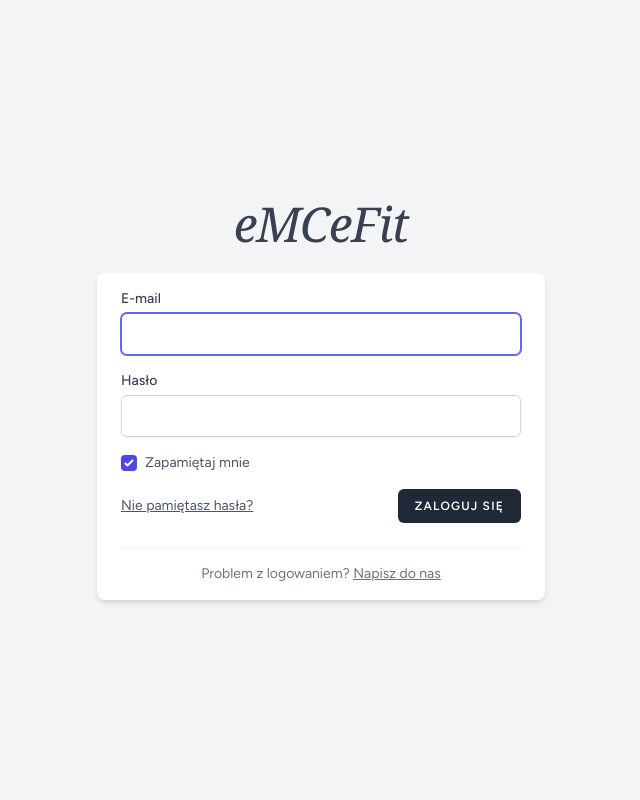
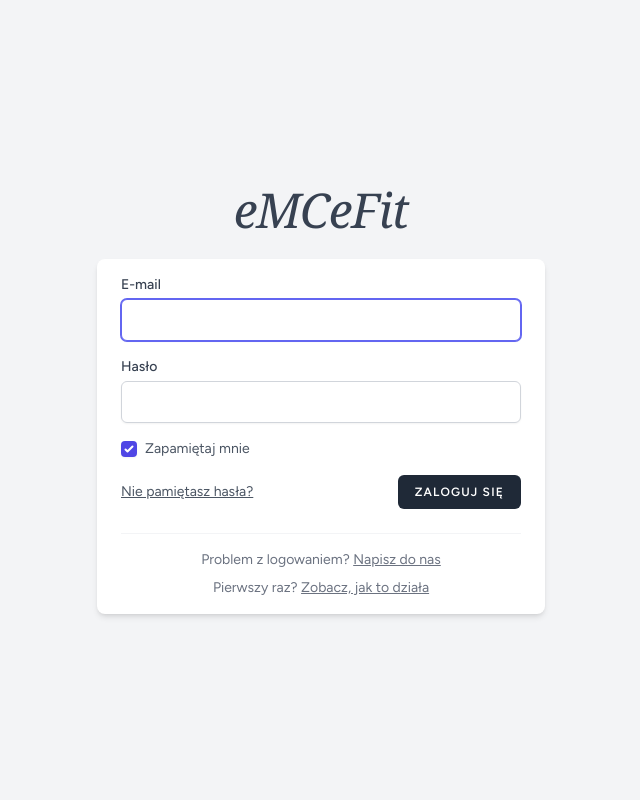
Before and after one commit to kamilamichalak/emcefit, a Laravel app: page /login in a window 1280 px wide. Shown: the whole page, without its empty margins (319-959 px from the left). Run offline with Laravel 12, Linux system fonts and the light colour scheme; tables that the repository leaves empty hold one stand-in row (values such as "Sample post"); style sheets or scripts are compiled from the project's sources; parts of the project's set-up code (start-up, migrations or seed data) failed here and were passed over; some libraries are stand-ins or nearby versions; some web fonts are replaced.

Commit message:
Paczka 2: instrukcja Jak to działa, poprawki zapisów
- Strona /jak-to-dziala ze zrzutami (bez prawdziwych danych), linki w zaproszeniu,
  na logowaniu, w panelu i w Pomocy
- "Twoje zajęcia z listopada" (odmiana), test ochrony wypisania z listy

Co-Authored-By: Claude Opus 5.5 <noreply@anthropic.com>

```diff
--- a/app/Http/Controllers/Client/EnrollmentController.php
+++ b/app/Http/Controllers/Client/EnrollmentController.php
@@ -134,7 +134,8 @@ class EnrollmentController extends Controller
         }
 
         return [
-            'month_label' => $previous->start_date->translatedFormat('F'),
+            // dopełniacz („z listopada”) — Carbon odmienia nazwę miesiąca tylko przy dniu
+            'month_label' => trim(str_replace('1', '', $previous->start_date->copy()->day(1)->translatedFormat('j F'))),
             'group_ids' => $groupIds,
             'items' => $items,
             'missing' => $missing,
--- a/resources/js/Pages/Auth/Login.vue
+++ b/resources/js/Pages/Auth/Login.vue
@@ -99,5 +99,8 @@ const submit = () => {
             Problem z logowaniem?
             <Link :href="route('help.create')" class="underline">Napisz do nas</Link>
         </p>
+        <p class="mt-2 text-center text-sm text-gray-500">
+            Pierwszy raz? <Link :href="route('how-it-works')" class="underline">Zobacz, jak to działa</Link>
+        </p>
     </GuestLayout>
 </template>
--- a/resources/js/Pages/Client/Dashboard.vue
+++ b/resources/js/Pages/Client/Dashboard.vue
@@ -130,6 +130,10 @@ const statusBadge = {
                         <span class="block text-xs font-normal text-gray-500">coś nie działa? napisz</span>
                     </Link>
                 </nav>
+
+                <p class="text-center text-sm text-gray-500">
+                    <Link :href="route('how-it-works')" class="underline">Jak to działa? Instrukcja krok po kroku</Link>
+                </p>
             </div>
         </div>
     </AuthenticatedLayout>
--- a/resources/js/Pages/Client/Enroll.vue
+++ b/resources/js/Pages/Client/Enroll.vue
@@ -359,7 +359,7 @@ const submit = () => {
                         class="rounded-lg border border-indigo-200 bg-white p-5 shadow-sm"
                     >
                         <div class="text-base font-semibold text-gray-800">
-                            {{ ctx.admin_mode ? 'W' : 'Chodziłaś w' }} {{ previous.month_label }}:
+                            {{ ctx.admin_mode ? 'Zajęcia klienta' : 'Twoje zajęcia' }} z {{ previous.month_label }}:
                         </div>
                         <ul class="mt-2 space-y-0.5 text-sm text-gray-700">
                             <li v-for="item in previous.items" :key="item">• {{ item }}</li>
--- a/resources/js/Pages/Help.vue
+++ b/resources/js/Pages/Help.vue
@@ -59,7 +59,8 @@ const submit = () =>
                     <h1 v-if="!loggedIn" class="text-lg font-semibold text-gray-800">Pomoc</h1>
                     <p class="mb-4 text-sm text-gray-600">
                         Coś nie działa, czegoś nie rozumiesz albo masz pomysł, co poprawić? Napisz —
-                        odpowiemy mailem.
+                        odpowiemy mailem. Wiele odpowiedzi znajdziesz też w
+                        <Link :href="route('how-it-works')" class="underline">instrukcji krok po kroku</Link>.
                     </p>
 
                     <form class="space-y-4" @submit.prevent="submit">
--- /dev/null
+++ b/resources/js/Pages/HowItWorks.vue
@@ -0,0 +1,102 @@
+<script setup>
+import ApplicationLogo from '@/Components/ApplicationLogo.vue';
+import { Head, Link, usePage } from '@inertiajs/vue3';
+import { computed } from 'vue';
+
+const loggedIn = computed(() => Boolean(usePage().props.auth?.user));
+
+const steps = [
+    {
+        title: 'Dostaniesz maila z zaproszeniem',
+        text: 'Mail przyjdzie od Studio eMCeFit. Kliknij „Aktywuj konto”. Link działa 30 dni — możesz do niego wracać. Nie widzisz maila? Zajrzyj do folderu spam lub „Oferty”.',
+        img: '1-zaproszenie.png',
+    },
+    {
+        title: 'Ustaw hasło',
+        text: 'Zaznacz dwa pola pod regulaminem, wpisz hasło (co najmniej 8 znaków) i kliknij „Aktywuj konto”. Od teraz logujesz się swoim adresem e-mail i tym hasłem.',
+        img: '2-aktywacja.png',
+    },
+    {
+        title: 'Twój panel',
+        text: 'Na początku widzisz najbliższe zajęcia i swój karnet. Na dole ekranu masz menu: Start, Zapisy, Moje zajęcia i Pomoc.',
+        img: '3-panel.png',
+    },
+    {
+        title: 'Zapisy na kolejny miesiąc',
+        text: 'Gdy studio otworzy zapisy, dostaniesz maila. Jeśli chodzisz na to samo co teraz, kliknij „Zapisz mnie na te same zajęcia”. Możesz też zaznaczyć inne zajęcia na liście.',
+        img: '4-zapisy.png',
+    },
+    {
+        title: 'Zgłoś i wpłać',
+        text: 'Na dole zobaczysz cenę karnetu. Kliknij „Zgłoś” — dostaniesz maila z numerem konta. Wpłać w ciągu 3 dni (przelewem albo w studiu). Po zaksięgowaniu wpłaty miejsca są potwierdzone.',
+        img: '5-zglos.png',
+    },
+    {
+        title: 'Nie możesz przyjść?',
+        text: 'W „Moich zajęciach” kliknij „Nie przyjdę — zwolnij miejsce”. Jeśli zrobisz to co najmniej godzinę przed zajęciami, możesz je odrobić w tym samym miesiącu.',
+        img: '6-moje-zajecia.png',
+    },
+    {
+        title: 'Odrabianie',
+        text: 'Kliknij „Odrób zajęcia” i wybierz dowolne zajęcia z wolnym miejscem. Gdy zajęcia są pełne, dopisz się do listy oczekujących — jeśli ktoś zwolni miejsce, wskoczysz automatycznie i dostaniesz maila.',
+        img: '7-wolne-miejsca.png',
+    },
+    {
+        title: 'Coś nie działa?',
+        text: 'Kliknij „Pomoc” i napisz, w czym problem. Odpowiemy mailem. Formularz działa też bez logowania — link jest na stronie logowania.',
+        img: '8-pomoc.png',
+    },
+];
+</script>
+
+<template>
+    <Head title="Jak to działa" />
+
+    <div class="min-h-screen bg-gray-100 px-4 py-8">
+        <div class="mx-auto max-w-2xl">
+            <div class="mb-6 flex flex-col items-center text-center">
+                <Link href="/"><ApplicationLogo class="text-4xl text-gray-700" /></Link>
+                <h1 class="mt-4 text-2xl font-semibold text-gray-800">Jak to działa?</h1>
+                <p class="mt-1 text-sm text-gray-600">System zapisów Studio eMCeFit krok po kroku.</p>
+            </div>
+
+            <ol class="space-y-6">
+                <li v-for="(step, i) in steps" :key="step.img" class="rounded-lg bg-white p-5 shadow-sm">
+                    <div class="flex items-start gap-3">
+                        <span class="flex h-8 w-8 shrink-0 items-center justify-center rounded-full bg-indigo-600 text-sm font-semibold text-white">
+                            {{ i + 1 }}
+                        </span>
+                        <div>
+                            <h2 class="text-lg font-semibold text-gray-800">{{ step.title }}</h2>
+                            <p class="mt-1 text-sm text-gray-600">{{ step.text }}</p>
+                        </div>
+                    </div>
+                    <img
+                        :src="`/images/jak-to-dziala/${step.img}`"
+                        :alt="step.title"
+                        loading="lazy"
+                        class="mx-auto mt-4 max-h-[560px] w-auto max-w-full rounded-lg border border-gray-200 object-contain object-top shadow-sm"
+                    />
+                </li>
+            </ol>
+
+            <div class="mt-6 rounded-lg bg-indigo-50 p-5 text-sm text-indigo-900">
+                <h2 class="font-semibold">Wskazówka: dodaj system do ekranu telefonu</h2>
+                <p class="mt-1">
+                    Będziesz go mieć pod ręką jak aplikację.
+                    <strong>Android (Chrome):</strong> menu ⋮ → „Dodaj do ekranu głównego”.
+                    <strong>iPhone (Safari):</strong> przycisk Udostępnij → „Do ekranu początkowego”.
+                </p>
+            </div>
+
+            <p class="mt-6 text-center">
+                <Link
+                    :href="loggedIn ? route('client.dashboard') : route('login')"
+                    class="inline-block rounded-md bg-indigo-600 px-5 py-3 text-sm font-semibold text-white hover:bg-indigo-500"
+                >
+                    {{ loggedIn ? 'Wróć do panelu' : 'Przejdź do logowania' }}
+                </Link>
+            </p>
+        </div>
+    </div>
+</template>
--- a/resources/views/mail/client-invitation.blade.php
+++ b/resources/views/mail/client-invitation.blade.php
@@ -11,6 +11,8 @@ Aktywuj konto
 
 Link jest ważny {{ \App\Domain\Clients\Models\Client::ACTIVATION_LINK_DAYS }} dni — możesz do niego wracać, aż ustawisz hasło. Później logujesz się już swoim e-mailem i hasłem.
 
+Pierwszy raz w takim systemie? Zobacz krótką [instrukcję krok po kroku]({{ route('how-it-works') }}).
+
 Do zobaczenia na zajęciach!<br>
 Studio eMCeFit
 </x-mail::message>
--- a/routes/web.php
+++ b/routes/web.php
@@ -52,6 +52,9 @@ Route::get('/reset-hasla/{client}', [ClientPasswordResetController::class, 'show
 Route::post('/reset-hasla/{client}', [ClientPasswordResetController::class, 'store'])->name('client.password-reset.store');
 
 // Publiczny formularz zbierania e-maili klientek (bez logowania, bez podglądu innych wpisów)
+// Instrukcja dla klientek — publiczna
+Route::inertia('/jak-to-dziala', 'HowItWorks')->name('how-it-works');
+
 // Pomoc — dostępna także bez logowania
 Route::get('/pomoc', [HelpRequestController::class, 'create'])->name('help.create');
 Route::post('/pomoc', [HelpRequestController::class, 'store'])->middleware('throttle:5,1')->name('help.store');
```
Also changed, not shown: spec-klub-fitness.md (+8 -0 lines), tests/Feature/Client/WaitlistAndMailsTest.php (+6 -1 lines), tests/Feature/HowItWorksTest.php (added, +30 -0 lines), public/images/jak-to-dziala/1-zaproszenie.png (added), public/images/jak-to-dziala/2-aktywacja.png (added), public/images/jak-to-dziala/3-panel.png (added), public/images/jak-to-dziala/4-zapisy.png (added), public/images/jak-to-dziala/5-zglos.png (added), public/images/jak-to-dziala/6-moje-zajecia.png (added), public/images/jak-to-dziala/7-wolne-miejsca.png (added), public/images/jak-to-dziala/8-pomoc.png (added).
